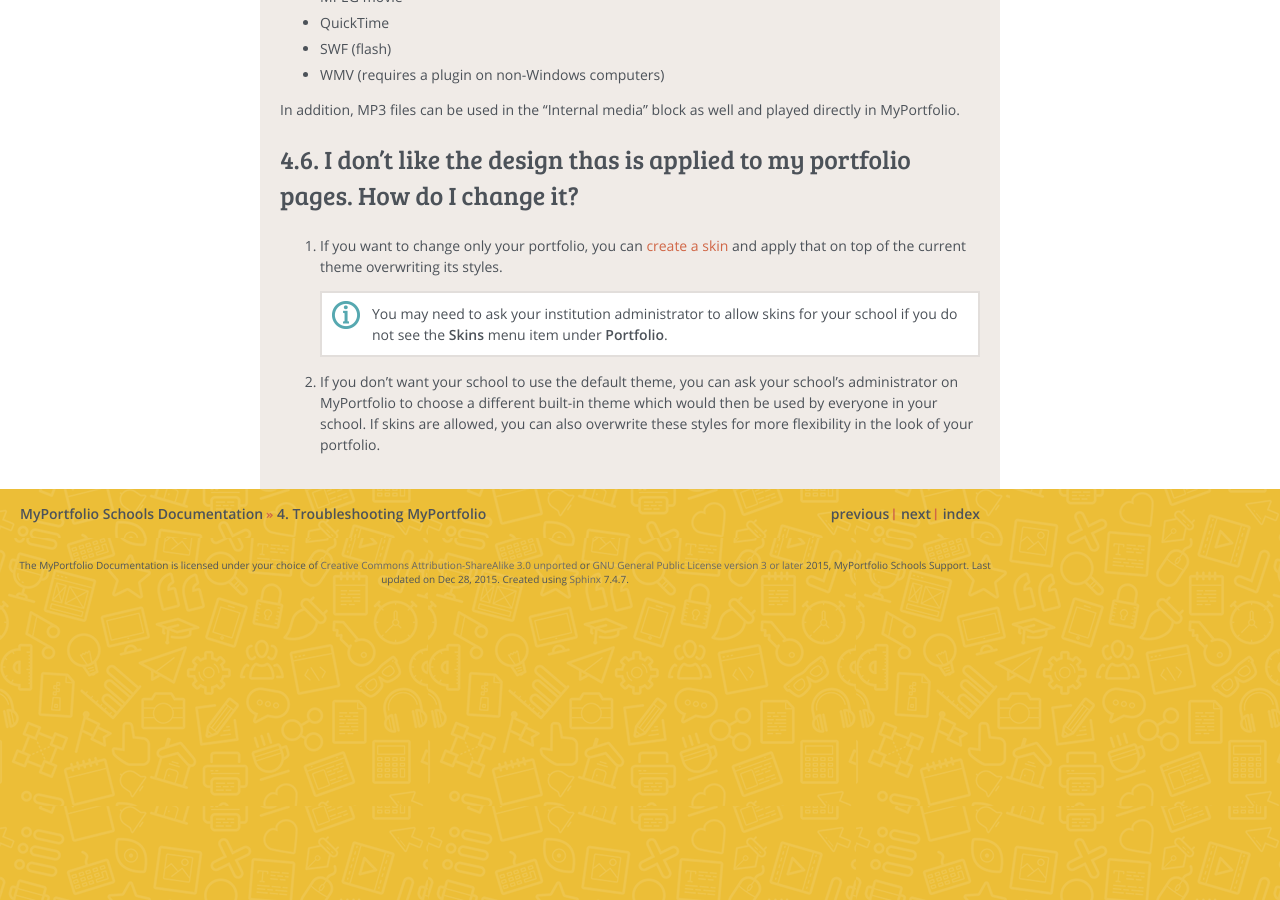
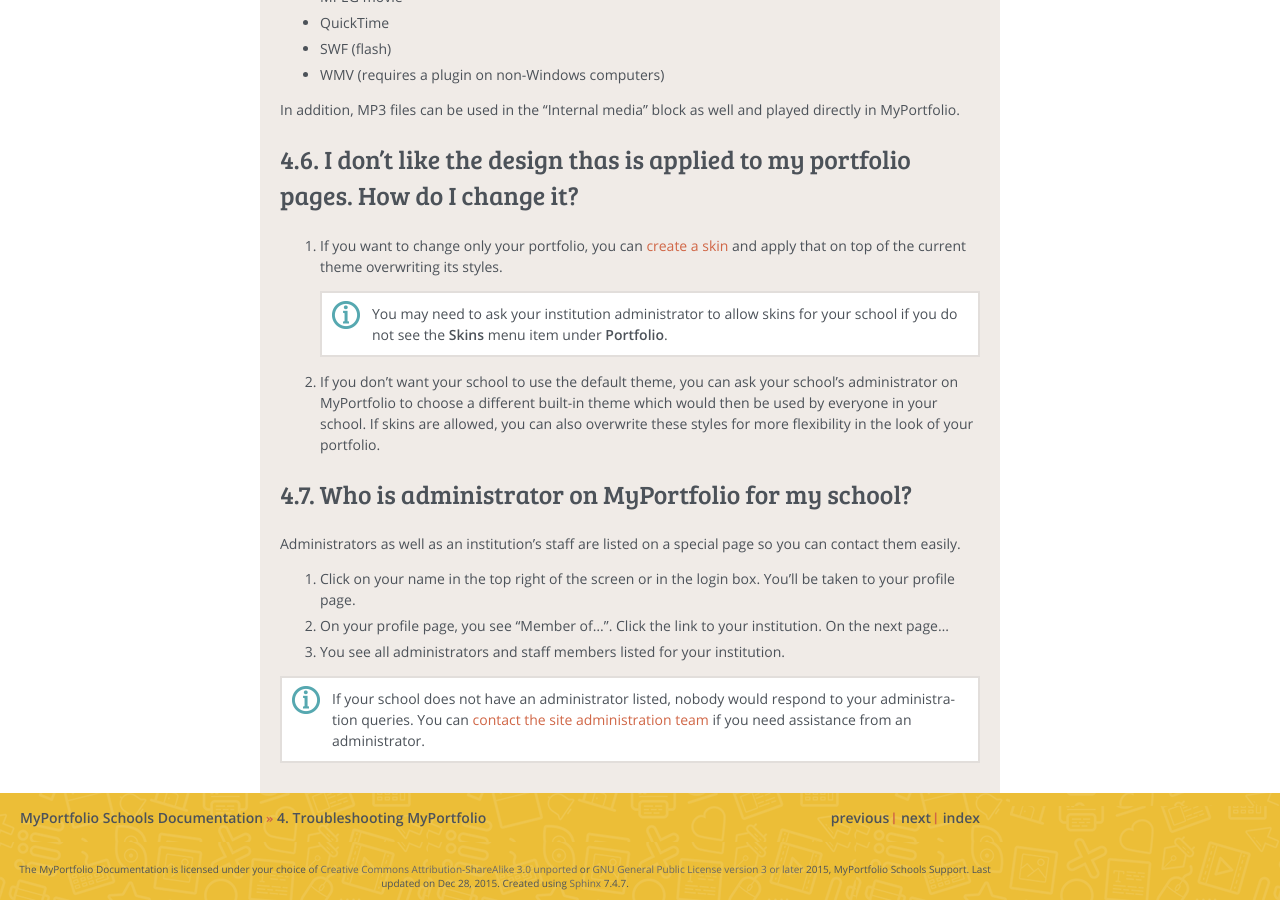
Before and after one commit to catalyst/myportfolio-school-docs, a Sphinx documentation site: the page built from source/faq/troubleshooting.rst, in a window 1280 px wide and 900 px high, scrolled down 1483 px. Built offline with Sphinx 7.4.7, drawn with Linux system fonts in a browser that asks for light colours; comment, search, counter and statistics services are not loaded; some of the changed text lies outside the part shown.

Commit message:
faq/troubleshooting: Add how to find admin
for a school

```diff
--- a/source/faq/troubleshooting.rst
+++ b/source/faq/troubleshooting.rst
@@ -71,3 +71,15 @@
      You may need to ask your institution administrator to allow skins for your school if you do not see the **Skins** menu item under **Portfolio**.
 
 #. If you don't want your school to use the default theme, you can ask your school's administrator on MyPortfolio to choose a different built-in theme which would then be used by everyone in your school. If skins are allowed, you can also overwrite these styles for more flexibility in the look of your portfolio.
+
+Who is administrator on MyPortfolio for my school?
+----------------------------------------------------------
+
+Administrators as well as an institution's staff are listed on a special page so you can contact them easily.
+
+#. Click on your name in the top right of the screen or in the login box. You'll be taken to your profile page.
+#. On your profile page, you see "Member of...". Click the link to your institution. On the next page...
+#. You see all administrators and staff members listed for your institution.
+
+.. note::
+   If your school does not have an administrator listed, nobody would respond to your administration queries. You can `contact the site administration team <http://myportfolio.school.nz/contact.php>`_ if you need assistance from an administrator.
```
